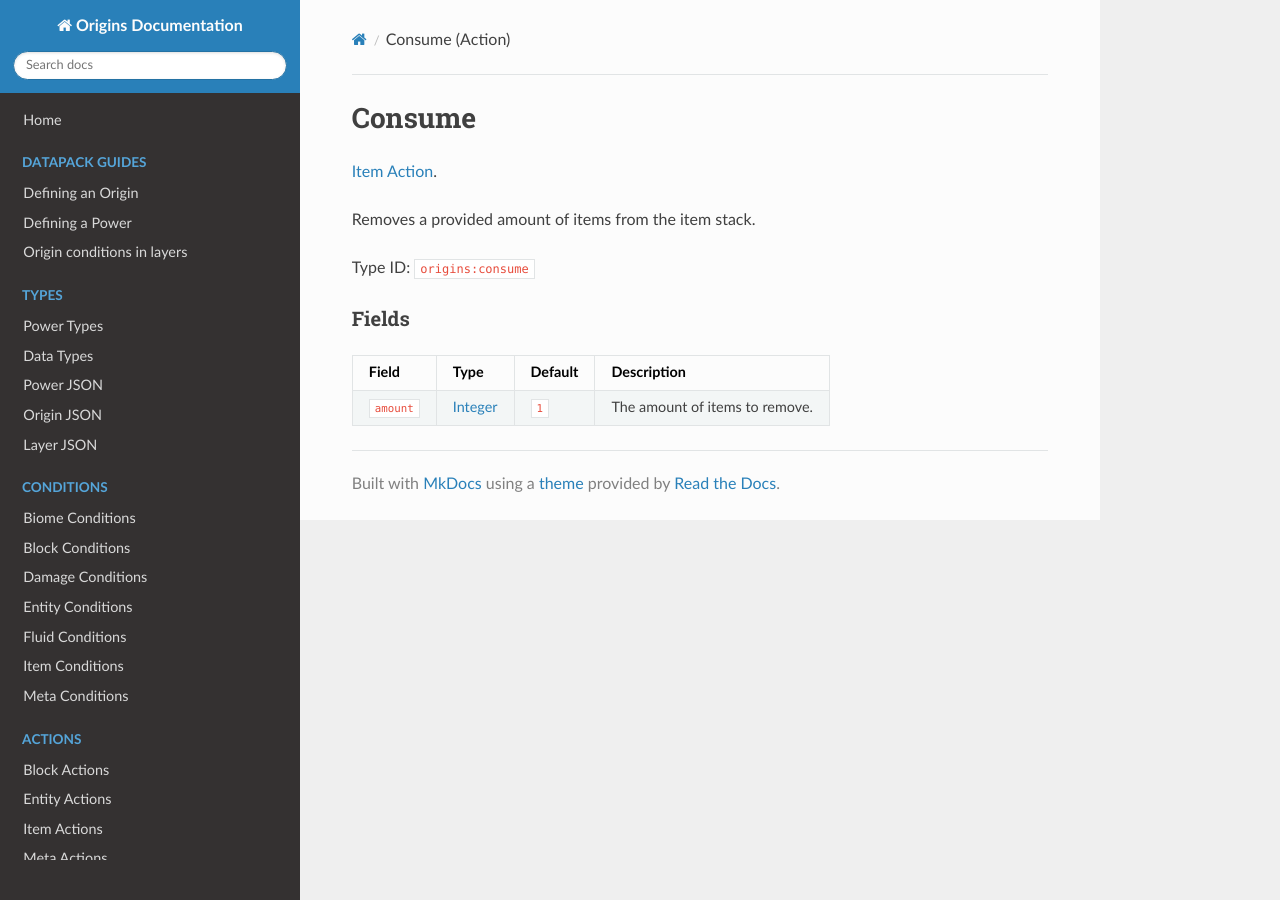
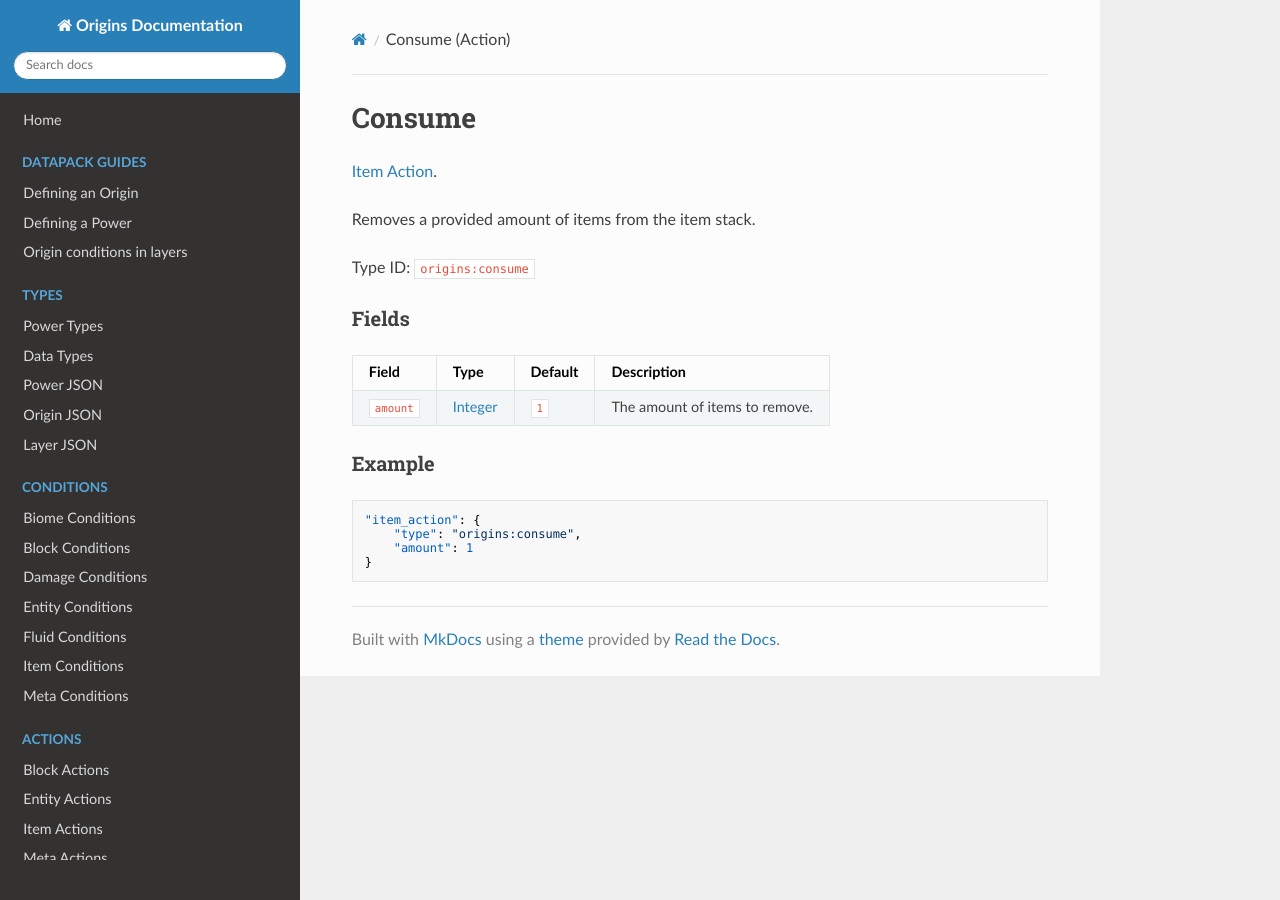
Before and after one commit to apace100/origins-docs, an MkDocs documentation site: the page built from docs/item_actions/consume.md, in a window 1280 px wide. Built offline with MkDocs 1.6.1, drawn with Linux system fonts in a browser that asks for light colours; nearby versions of some CDN libraries.

Commit message:
Added example for `item_actions\consume.md`

````diff
--- a/docs/item_actions/consume.md
+++ b/docs/item_actions/consume.md
@@ -15,3 +15,12 @@ Type ID: `origins:consume`
 Field  | Type | Default | Description
 -------|------|---------|-------------
 `amount` | [Integer](../data_types/integer.md) | `1` | The amount of items to remove.
+
+### Example
+
+```json
+"item_action": {
+    "type": "origins:consume",
+    "amount": 1
+}
+```
````
